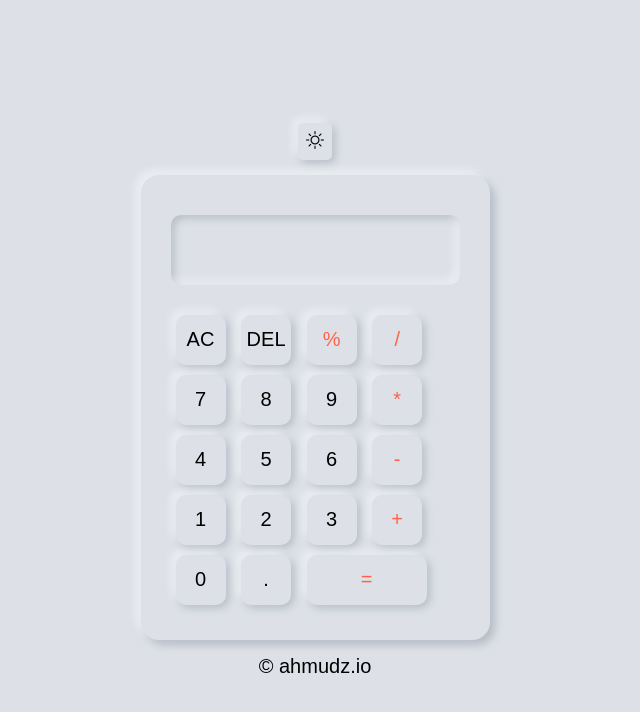
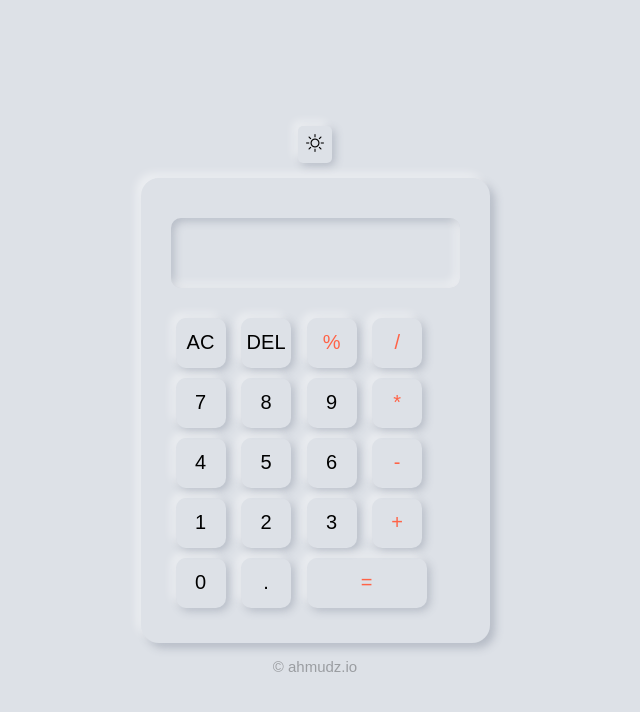
Before and after one commit to ahmud-z/simple-calculator, a plain HTML site: page index.html in a window 1280 px wide. Shown: the whole page, without its empty margins (325-965 px from the left). Drawn offline with nearby package versions, Linux system fonts and the light colour scheme.

Commit message:
fsize fixed

```diff
--- a/dark.css
+++ b/dark.css
@@ -99,3 +99,8 @@ form .equal {
     font-size: 20px;
     color: white;
 }
+
+body p {
+    font-size: 15px;
+    color: rgba(255, 255, 255, 0.3);
+}
--- a/style.css
+++ b/style.css
@@ -96,3 +96,8 @@ form .equal {
     font-size: 20px;
     color: rgb(0, 0, 0);
 }
+
+body p {
+    font-size: 15px;
+    color: rgba(0, 0, 0, 0.3);
+}
```
